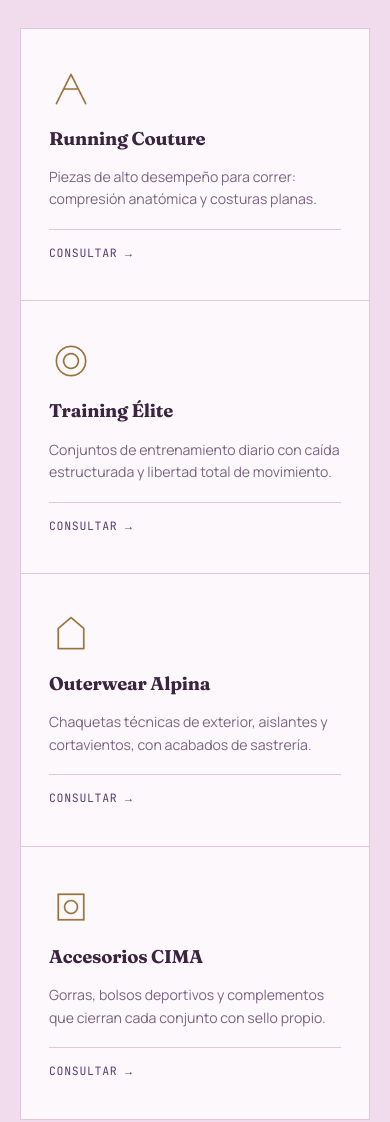
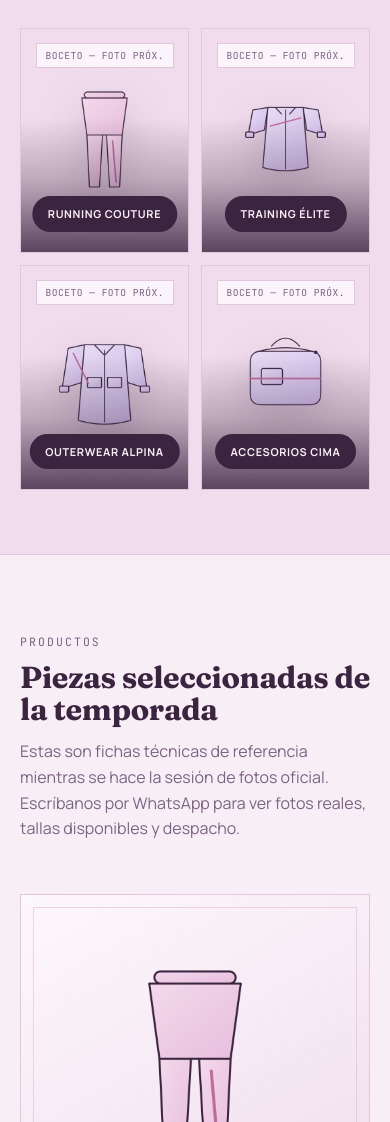
Before and after one commit to ssfbi/CIMA, a plain HTML site: page index.html in a window 390 px wide. Shown: the part 2360-3482 px from the top of the page. Drawn offline with Linux system fonts and the light colour scheme.

Commit message:
Refactor grid layout to use til
Updated the layout from grid cards to tile grid for better responsiveness and design. Added new styles for tiles and their labels.

```diff
--- a/index.html
+++ b/index.html
@@ -177,23 +177,43 @@
   @media (max-width:820px){ .phil-grid{grid-template-columns:1fr;} }
 
   /* ---------- COLLECTION ---------- */
-  .grid-cards{display:grid; grid-template-columns:repeat(4,1fr); gap:1px; background:var(--line); border:1px solid var(--line);}
-  .card{
-    background:var(--card); padding:38px 28px; display:flex; flex-direction:column; gap:18px;
-    transition:background .25s ease;
+
+  /* ---------- TILES EDITORIALES (estilo foto + etiqueta píldora) ---------- */
+  .tile-grid{
+    display:grid; grid-template-columns:repeat(4,1fr); gap:20px;
   }
-  .card:hover{background:var(--bg-panel);}
-  .card .glyph{width:44px; height:44px;}
-  .card h3{font-size:1.15rem; font-weight:600;}
-  .card p{color:var(--ink-soft); font-size:.88rem; flex-grow:1;}
-  .card a{
-    font-family:'JetBrains Mono', monospace; font-size:.72rem; letter-spacing:.06em;
-    text-transform:uppercase; color:var(--sport); border-top:1px solid var(--line); padding-top:14px;
+  .tile{
+    position:relative; aspect-ratio:3/4; overflow:hidden;
+    display:block; border:1px solid var(--line);
   }
-  .card a:hover{color:var(--gold);}
+  .tile-bg{
+    position:absolute; inset:0;
+    display:flex; align-items:center; justify-content:center;
+    padding:14%;
+  }
+  .tile-bg img{width:100%; height:100%; object-fit:contain; filter:drop-shadow(0 18px 22px rgba(59,36,64,.18));}
+  .tile-scrim{
+    position:absolute; inset:0;
+    background:linear-gradient(to top, rgba(59,36,64,.82) 0%, rgba(59,36,64,.28) 32%, rgba(59,36,64,0) 60%);
+  }
+  .tile-label{
+    position:absolute; left:50%; bottom:20px; transform:translateX(-50%);
+    background:var(--ink); color:#F8EEF5;
+    padding:11px 26px; border-radius:999px; white-space:nowrap;
+    font-family:'Manrope',sans-serif; font-weight:700; font-size:.82rem;
+    letter-spacing:.06em; text-transform:uppercase;
+    transition:background .2s ease;
+  }
+  .tile:hover .tile-label{background:var(--gold);}
+  .tile-placeholder-tag{
+    position:absolute; top:14px; right:14px;
+    background:rgba(253,248,252,.88); color:var(--ink-soft);
+    font-family:'JetBrains Mono', monospace; font-size:.6rem; letter-spacing:.05em;
+    text-transform:uppercase; padding:4px 9px; border:1px solid var(--line);
+  }
 
-  @media (max-width:920px){ .grid-cards{grid-template-columns:repeat(2,1fr);} }
-  @media (max-width:540px){ .grid-cards{grid-template-columns:1fr;} }
+  @media (max-width:920px){ .tile-grid{grid-template-columns:repeat(2,1fr);} }
+  @media (max-width:540px){ .tile-grid{grid-template-columns:repeat(2,1fr); gap:12px;} .tile-label{font-size:.68rem; padding:9px 16px;} }
 
   /* ---------- PRODUCTOS ---------- */
   .product-grid{
@@ -365,31 +385,31 @@
       <h2>Cuatro líneas, un mismo estándar</h2>
       <p>Cada línea responde a un momento distinto del entrenamiento — y del día. Escríbanos por WhatsApp para conocer disponibilidad, tallas y despachos.</p>
     </div>
-    <div class="grid-cards reveal">
-      <div class="card">
-        <img class="glyph" src="images/glyph-running.png" alt="" width="44" height="44">
-        <h3>Running Couture</h3>
-        <p>Piezas de alto desempeño para correr: compresión anatómica y costuras planas.</p>
-        <a href="https://wa.me/573124780176?text=Hola%2C%20quiero%20informacion%20sobre%20Running%20Couture" target="_blank" rel="noopener">Consultar →</a>
-      </div>
-      <div class="card">
-        <img class="glyph" src="images/glyph-training.png" alt="" width="44" height="44">
-        <h3>Training Élite</h3>
-        <p>Conjuntos de entrenamiento diario con caída estructurada y libertad total de movimiento.</p>
-        <a href="https://wa.me/573124780176?text=Hola%2C%20quiero%20informacion%20sobre%20Training%20Elite" target="_blank" rel="noopener">Consultar →</a>
-      </div>
-      <div class="card">
-        <img class="glyph" src="images/glyph-outerwear.png" alt="" width="44" height="44">
-        <h3>Outerwear Alpina</h3>
-        <p>Chaquetas técnicas de exterior, aislantes y cortavientos, con acabados de sastrería.</p>
-        <a href="https://wa.me/573124780176?text=Hola%2C%20quiero%20informacion%20sobre%20Outerwear%20Alpina" target="_blank" rel="noopener">Consultar →</a>
-      </div>
-      <div class="card">
-        <img class="glyph" src="images/glyph-accesorios.png" alt="" width="44" height="44">
-        <h3>Accesorios CIMA</h3>
-        <p>Gorras, bolsos deportivos y complementos que cierran cada conjunto con sello propio.</p>
-        <a href="https://wa.me/573124780176?text=Hola%2C%20quiero%20informacion%20sobre%20Accesorios%20CIMA" target="_blank" rel="noopener">Consultar →</a>
-      </div>
+    <div class="tile-grid reveal">
+      <a class="tile" href="https://wa.me/573124780176?text=Hola%2C%20quiero%20informacion%20sobre%20Running%20Couture" target="_blank" rel="noopener">
+        <span class="tile-placeholder-tag">Boceto — foto próx.</span>
+        <span class="tile-bg"><img src="images/product-legging-ascenso.png" alt="Running Couture"></span>
+        <span class="tile-scrim"></span>
+        <span class="tile-label">Running Couture</span>
+      </a>
+      <a class="tile" href="https://wa.me/573124780176?text=Hola%2C%20quiero%20informacion%20sobre%20Training%20Elite" target="_blank" rel="noopener">
+        <span class="tile-placeholder-tag">Boceto — foto próx.</span>
+        <span class="tile-bg"><img src="images/product-chaqueta-vertice.png" alt="Training Élite"></span>
+        <span class="tile-scrim"></span>
+        <span class="tile-label">Training Élite</span>
+      </a>
+      <a class="tile" href="https://wa.me/573124780176?text=Hola%2C%20quiero%20informacion%20sobre%20Outerwear%20Alpina" target="_blank" rel="noopener">
+        <span class="tile-placeholder-tag">Boceto — foto próx.</span>
+        <span class="tile-bg"><img src="images/product-chaqueta-alpina.png" alt="Outerwear Alpina"></span>
+        <span class="tile-scrim"></span>
+        <span class="tile-label">Outerwear Alpina</span>
+      </a>
+      <a class="tile" href="https://wa.me/573124780176?text=Hola%2C%20quiero%20informacion%20sobre%20Accesorios%20CIMA" target="_blank" rel="noopener">
+        <span class="tile-placeholder-tag">Boceto — foto próx.</span>
+        <span class="tile-bg"><img src="images/product-bolso-cumbre.png" alt="Accesorios CIMA"></span>
+        <span class="tile-scrim"></span>
+        <span class="tile-label">Accesorios CIMA</span>
+      </a>
     </div>
   </div>
 </section>
```
